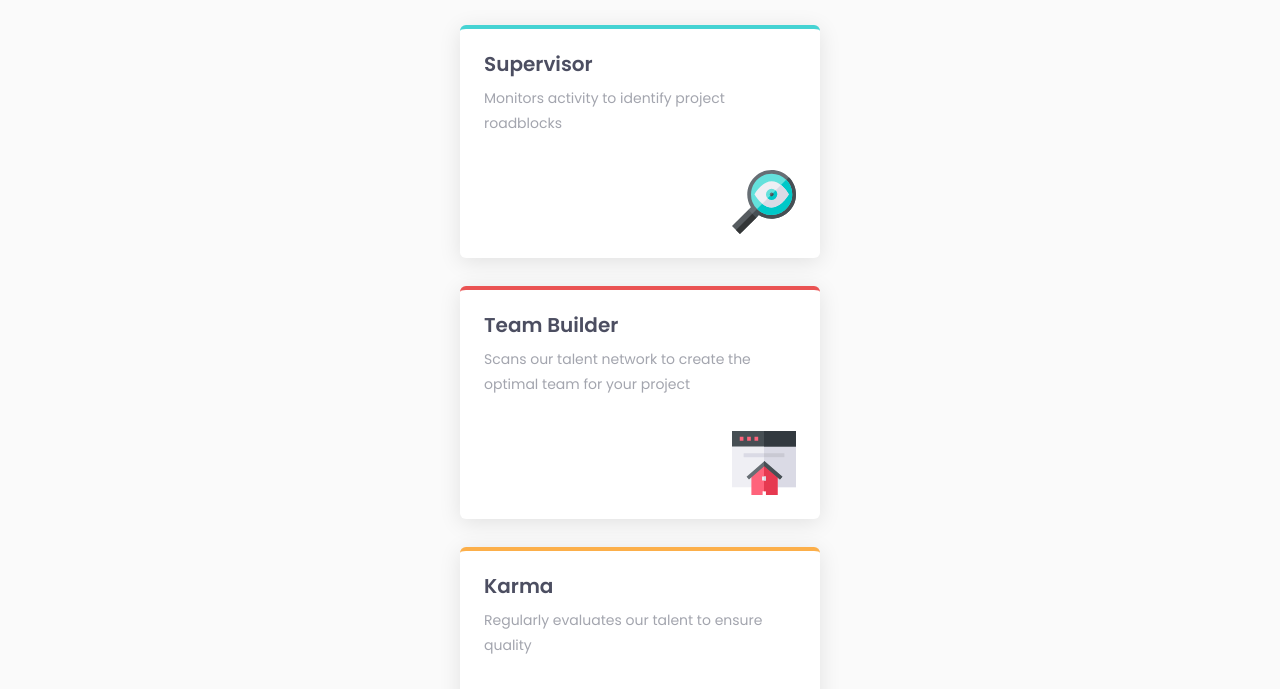
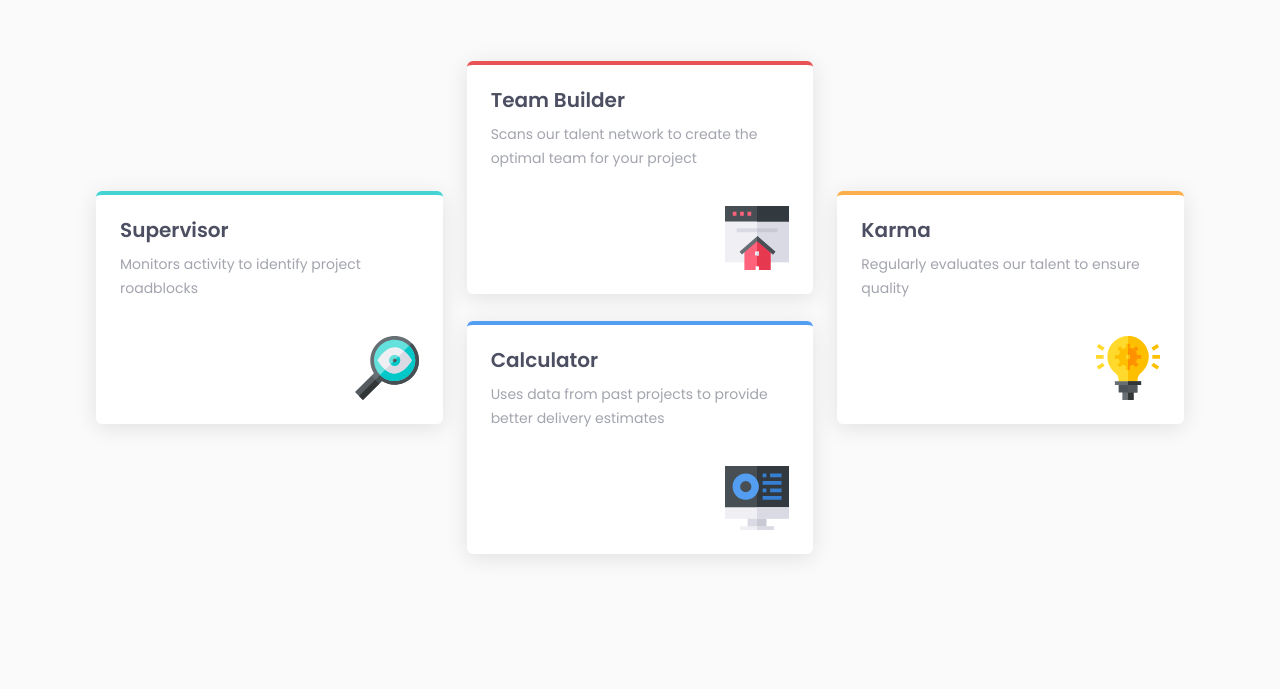
Before and after one commit to JacksonJ97/four-card-feature-section, a plain HTML site: page index.html in a window 1280 px wide. Shown: the part 255-944 px from the top of the page. After the commit the page ends 900 px from the top, so only its background shows below. Drawn offline with nearby package versions, Linux system fonts and the light colour scheme.

Commit message:
Desktop view completed

```diff
--- a/index.html
+++ b/index.html
@@ -21,25 +21,25 @@
       </div>
 
       <div class="cards-container">
-        <div class="card-container card-border-one">
+        <div class="card-container card-one">
           <h2 class="card-heading">Supervisor</h2>
           <p class="card-body">Monitors activity to identify project roadblocks</p>
           <img src="/images/icon-supervisor.svg" alt="Magnifying glass" class="card-image">
         </div>
 
-        <div class="card-container card-border-two">
+        <div class="card-container card-two">
           <h2 class="card-heading">Team Builder</h2>
           <p class="card-body">Scans our talent network to create the optimal team for your project</p>
           <img src="/images/icon-team-builder.svg" alt="Home webpage" class="card-image">
         </div>
 
-        <div class="card-container card-border-three">
+        <div class="card-container card-three">
           <h2 class="card-heading">Karma</h2>
           <p class="card-body">Regularly evaluates our talent to ensure quality</p>
           <img src="/images/icon-karma.svg" alt="Lightbulb" class="card-image">
         </div>
 
-        <div class="card-container card-border-four">
+        <div class="card-container card-four">
           <h2 class="card-heading">Calculator</h2>
           <p class="card-body">Uses data from past projects to provide better delivery estimates</p>
           <img src="/images/icon-calculator.svg" alt="Calculator" class="card-image">
--- a/style.css
+++ b/style.css
@@ -85,18 +85,56 @@ body {
     float: right;
 }
 
-.card-border-one {
+.card-one {
     border-top-color: var(--cyan);
 }
 
-.card-border-two {
+.card-two {
     border-top-color: var(--red);
 }
 
-.card-border-three {
+.card-three {
     border-top-color: var(--orange);
 }
 
-.card-border-four {
+.card-four {
     border-top-color: var(--blue);
 }
+
+@media (min-width: 1110px) {
+    .services-heading {
+        font-size: 2.5rem;
+        margin-top: 0;
+        margin-bottom: 0.5em;
+    }
+
+    .cards-container {
+        display: grid;
+        grid-template-columns: repeat(3, 1fr);
+        grid-template-rows: repeat(8, 1fr);
+        column-gap: 1.5em;
+        max-width: 1150px;
+        max-height: 520px;
+        margin: 0 auto;
+    }
+
+    .card-one {
+        grid-column: 1;
+        grid-row: 3/7;
+    }
+
+    .card-two {
+        grid-column: 2;
+        grid-row: 1/5;
+    }
+
+    .card-three {
+        grid-column: 3;
+        grid-row: 3/7;
+    }
+
+    .card-four {
+        grid-column: 2;
+        grid-row: 5/9;
+    }
+}
```
